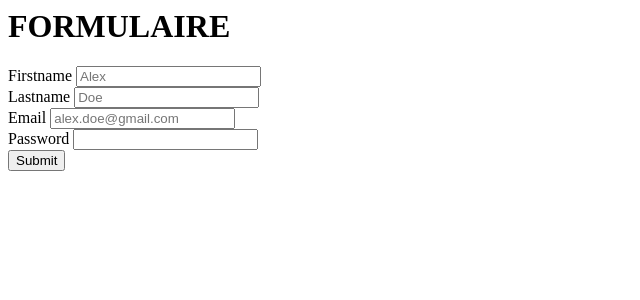
After one commit to FeryLuc/READ_IT_25_26, a PHP site: page /views/users/addForm.php in a window 1280 px wide. The commit adds this page. Shown: the top 300 px of the page, without its empty margins (0-640 px from the left). Run offline with PHP 8.4, Linux system fonts and the light colour scheme.

Commit message:
Routes users.new

```diff
--- a/backoffice/app/routers/users.php
+++ b/backoffice/app/routers/users.php
@@ -11,6 +11,10 @@ switch ($_GET['users']) {
     case 'index':
     UsersController\indexAction($connexion);
     break;
+
+    case 'new':
+        UsersController\addOneAction();
+        break;
     default:
         # code...
         break;
--- a/backoffice/app/views/templates/partials/_head.php
+++ b/backoffice/app/views/templates/partials/_head.php
@@ -5,6 +5,8 @@
   <meta name="description" content="" />
   <meta name="author" content="" />
   <link rel="icon" href="../../favicon.ico" />
+  <base href="<?php echo ADMIN_BASE_URL ?>">
+
 
   <title>BACKOFFICE - READ IT - <?php echo $title?></title>
 
--- a/backoffice/app/views/templates/partials/_nav.php
+++ b/backoffice/app/views/templates/partials/_nav.php
@@ -9,7 +9,7 @@
           <span class="icon-bar"></span>
           <span class="icon-bar"></span>
         </button>
-        <a class="navbar-brand" href="#">BACKOFFICE READ IT</a>
+        <a class="navbar-brand" href="">BACKOFFICE READ IT</a>
       </div>
       <div id="navbar" class="navbar-collapse collapse">
         <ul class="nav navbar-nav">
@@ -32,7 +32,7 @@
               <li role="separator" class="divider"></li>
               <li class="dropdown-header">GESTION DES UTILISATEURS</li>
               <li><a href="users">Liste des utilisateurs</a></li>
-              <li><a href="#">Ajouter un utilisateur</a></li>
+              <li><a href="users/new">Ajouter un utilisateur</a></li>
             </ul>
           </li>
           <li><a href="users/logout">LOGOUT</a></li>
--- /dev/null
+++ b/backoffice/app/views/users/addForm.php
@@ -0,0 +1,26 @@
+  <div class="col-md-6">
+      <div class="page-header">
+        <h1>FORMULAIRE</h1>
+      </div>
+    <form action="users" method="post">
+        <div>
+          <label for="firstname">Firstname</label>
+          <input type="text" id="firstname" name="firstname" placeholder="Alex" />
+        </div>
+        <div>
+          <label for="lastname">Lastname</label>
+          <input type="text" id="lastname" name="lastname" placeholder="Doe" />
+        </div>
+        <div>
+          <label for="email">Email</label>
+          <input type="email" id="email" name="email" placeholder="alex.doe@gmail.com" />
+        </div>
+        <div>
+            <label for="password">Password</label>
+            <input type="password" id="password" name="password">
+        </div>
+        <div>
+          <input type="submit" class="btn btn-lg btn-primary" />
+        </div>
+      </form>
+</div>
```
Also changed, not shown: backoffice/app/controllers/usersController.php (+10 -0 lines), backoffice/public/.htaccess.
